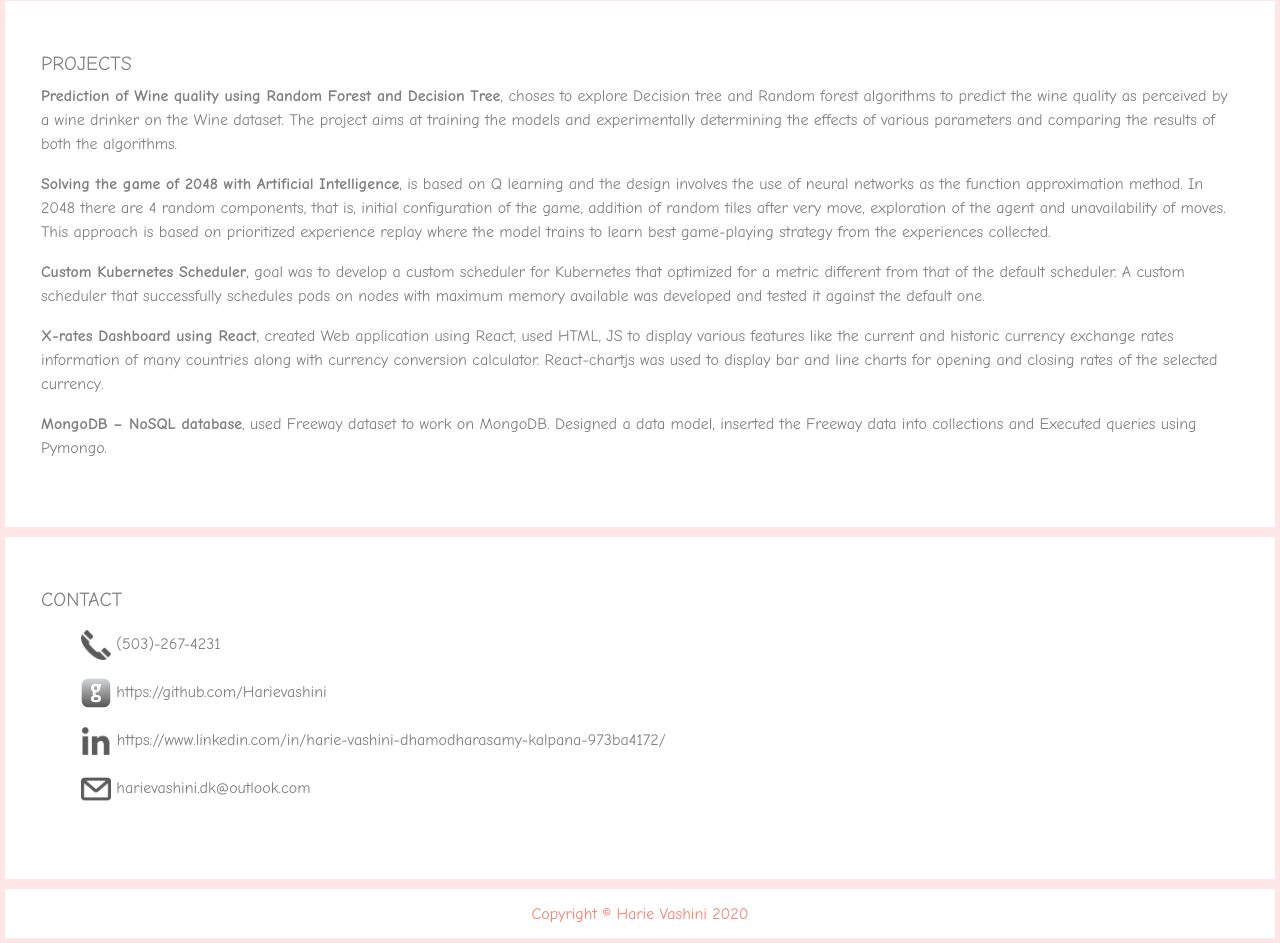
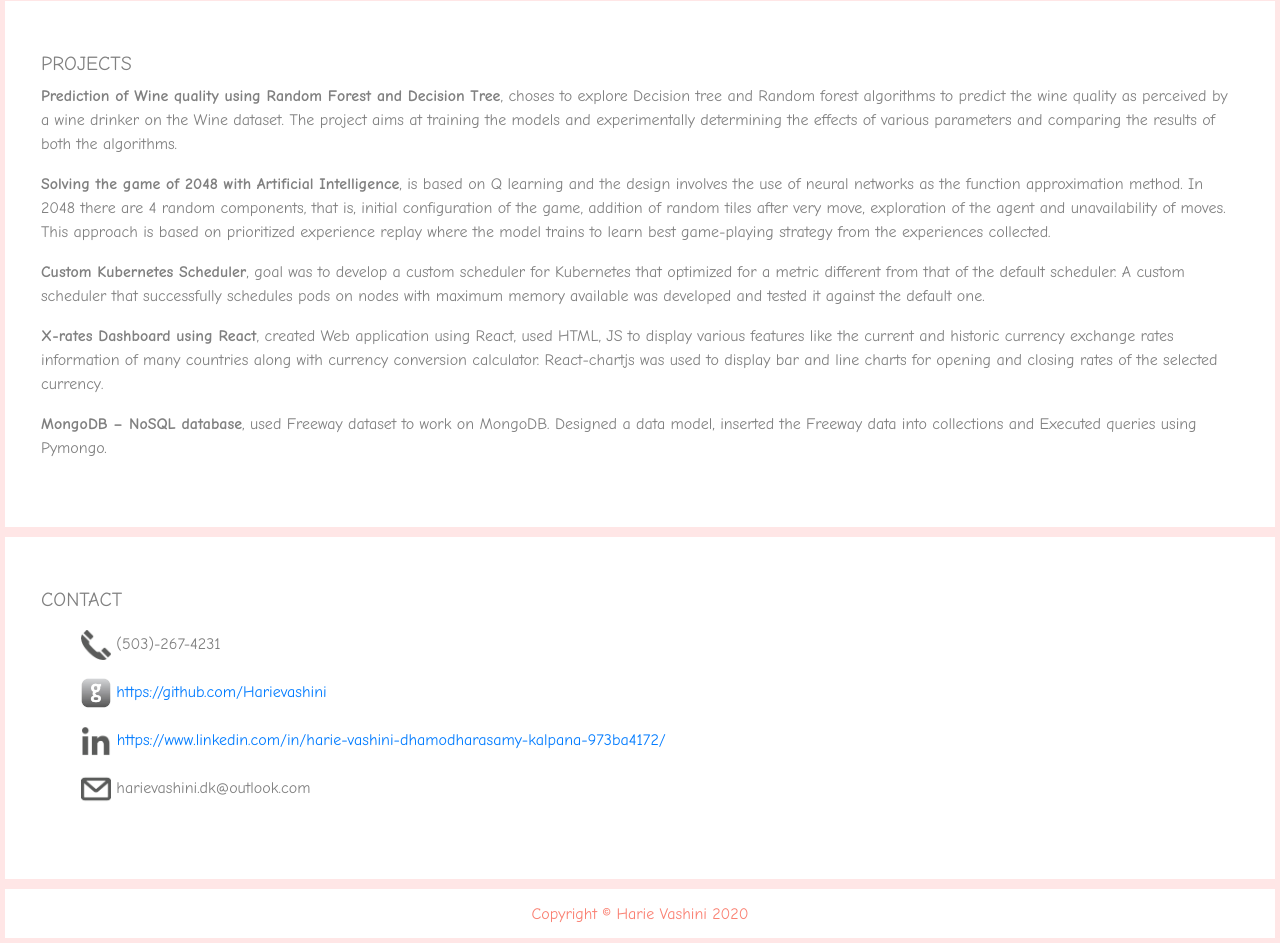
Before and after one commit to Harievashini/Portfolio.github.io, a plain HTML site: page index.html in a window 1280 px wide. Shown: the part 696-1639 px from the top of the page. Drawn offline with nearby package versions, Linux system fonts and the light colour scheme.

Commit message:
Update index.html

```diff
--- a/index.html
+++ b/index.html
@@ -127,9 +127,9 @@
           	<h5>CONTACT</h5>
           	<ul>
 	          	<li id="connect"><img src="images/phone.png" height="30px">    (503)-267-4231</li>
-		        <li id="connect"><img src="images/gitt.jpeg" height="30px">  https://github.com/Harievashini </li>
-		        <li id="connect"><img src="images/lin.png" height="30px">  https://www.linkedin.com/in/harie-vashini-dhamodharasamy-kalpana-973ba4172/</li>
-		        <li id="connect"><img src="images/mail.png" height="30px">  harievashini.dk@outlook.com</li>
+		        <li id="connect"><img src="images/gitt.jpeg" height="30px">  <a href="https://github.com/Harievashini">https://github.com/Harievashini</a> </li>
+		        <li id="connect"><img src="images/lin.png" height="30px"> <a href="https://www.linkedin.com/in/harie-vashini-dhamodharasamy-kalpana-973ba4172/"> https://www.linkedin.com/in/harie-vashini-dhamodharasamy-kalpana-973ba4172/</a></li>
+			<li id="connect"><img src="images/mail.png" height="30px">  harievashini.dk@outlook.com</li>
 		    </ul>
 	      </div>
 	    </div>
```
